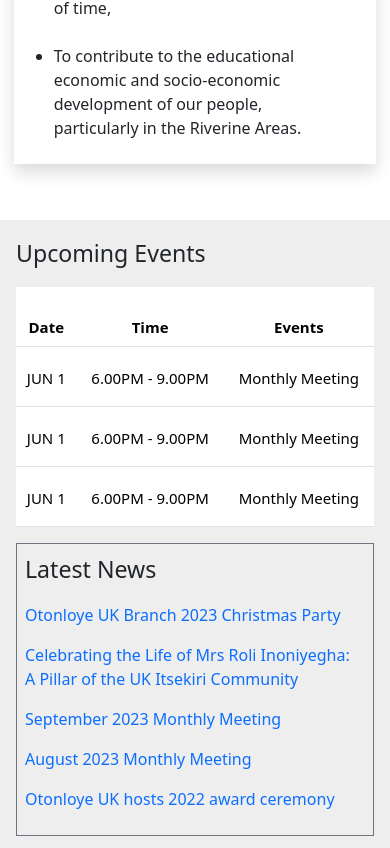
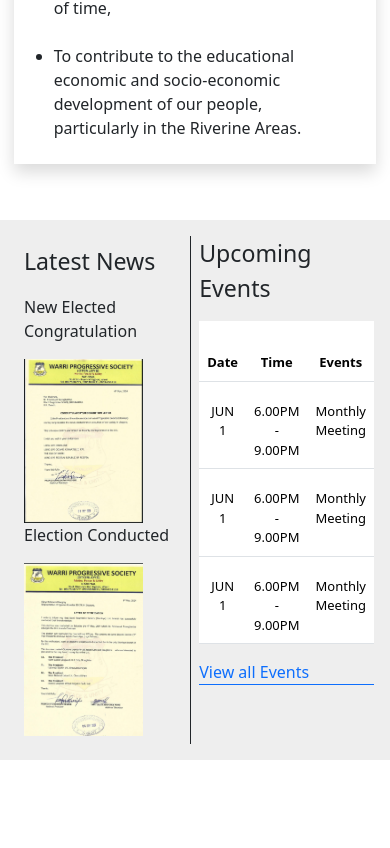
Before and after one commit to DevJawad1/otonloye, a React (Vite) app: page / in a window 390 px wide. Shown: the part 2332-3180 px from the top of the page. After the commit the page ends 3092 px from the top, so only its background shows below. Built offline with nearby package versions, Linux system fonts and the light colour scheme.

Commit message:
first commit

```diff
--- a/src/pages/Landingpage.jsx
+++ b/src/pages/Landingpage.jsx
@@ -7,6 +7,8 @@
 import img1 from '../assets/manlining.jpg'
 import img2 from '../assets/assembly.jpg'
 import img3 from '../assets/womanlaf.jpg'
+import congrat from '../assets/congrat.jpg'
+import notice from '../assets/notice.jpg'
 const Landingpage = () => {
     return (
         <div>
@@ -78,8 +80,21 @@
             </div>
 
             <div className="section-four p-3 mt-5">
-                <div className="d-md-flex gap-5">
-                    <div className="w-100 ">
+                <div className="d-flex gap-2 ">
+                <div className="w-100 latest-news p-2" style={{lineHeight:"1.5", borderRight:"1px solid"}}>
+                        <p className="title fs-3">Latest News</p>
+                        <div className='d-md-flex'>
+                            <div>
+                                <p>New Elected Congratulation</p>
+                                <img src={congrat} alt=""  className='w-75 h-75'/>
+                            </div>
+                            <div>
+                                <p>Election Conducted</p>
+                                <img src={notice} alt=""  className='w-75 h-75'/>
+                            </div>
+                        </div>
+                    </div>
+                    <div className="w-50 ">
                         <p className="title fs-3">Upcoming Events</p>
                         <table class="table table-stripe">
                             <thead>
@@ -111,16 +126,7 @@
                                 </tr>
                             </tbody>
                         </table>
-                    </div>
-                    <div className="w-100 border p-2 border-secondary" style={{lineHeight:"1.5"}}>
-                        <p className="title fs-3">Latest News</p>
-                        <div>
-                            <p className='text-primary'>Otonloye UK Branch 2023 Christmas Party</p>
-                            <p className='text-primary'>Celebrating the Life of Mrs Roli Inoniyegha: <br /> A Pillar of the UK Itsekiri Community</p>
-                            <p className='text-primary'>September 2023 Monthly Meeting</p>
-                            <p className='text-primary'>August 2023 Monthly Meeting</p>
-                            <p className='text-primary'>Otonloye UK hosts 2022 award ceremony</p>
-                        </div>
+                        <p className='border-bottom text-primary border-primary'>View all Events</p>
                     </div>
                 </div>
             </div>
--- a/src/pages/styling/landing.css
+++ b/src/pages/styling/landing.css
@@ -100,13 +100,13 @@
     .section-four{
         /* height: 67vh; */
     }
-    .section-four .w-100 .table tr{
+    .section-four .table tr{
         height: 60px;
     }
-    .section-four .w-100 .table tr td, .section-four .w-100 .table tr th{
+    .section-four .table tr td, .section-four .table tr th{
         padding-top: 20px;
         text-align: center;
-        font-size: 15px ;
+        font-size: 13px ;
     }
     .section-one .cover .content .name{
         font-size: 30px;
```
Also changed, not shown: src/assets/congrat.jpg (added), src/assets/notice.jpg (added).
